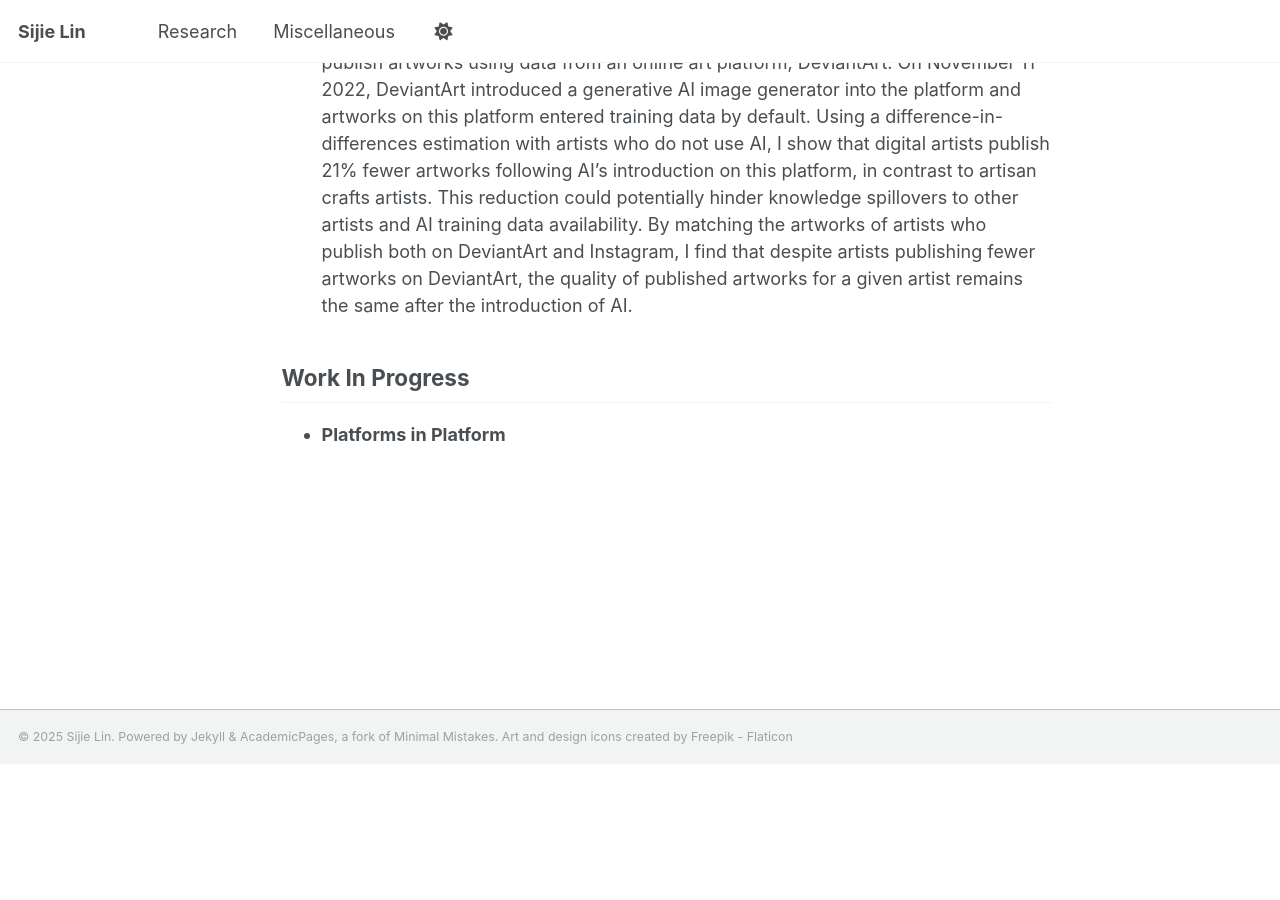
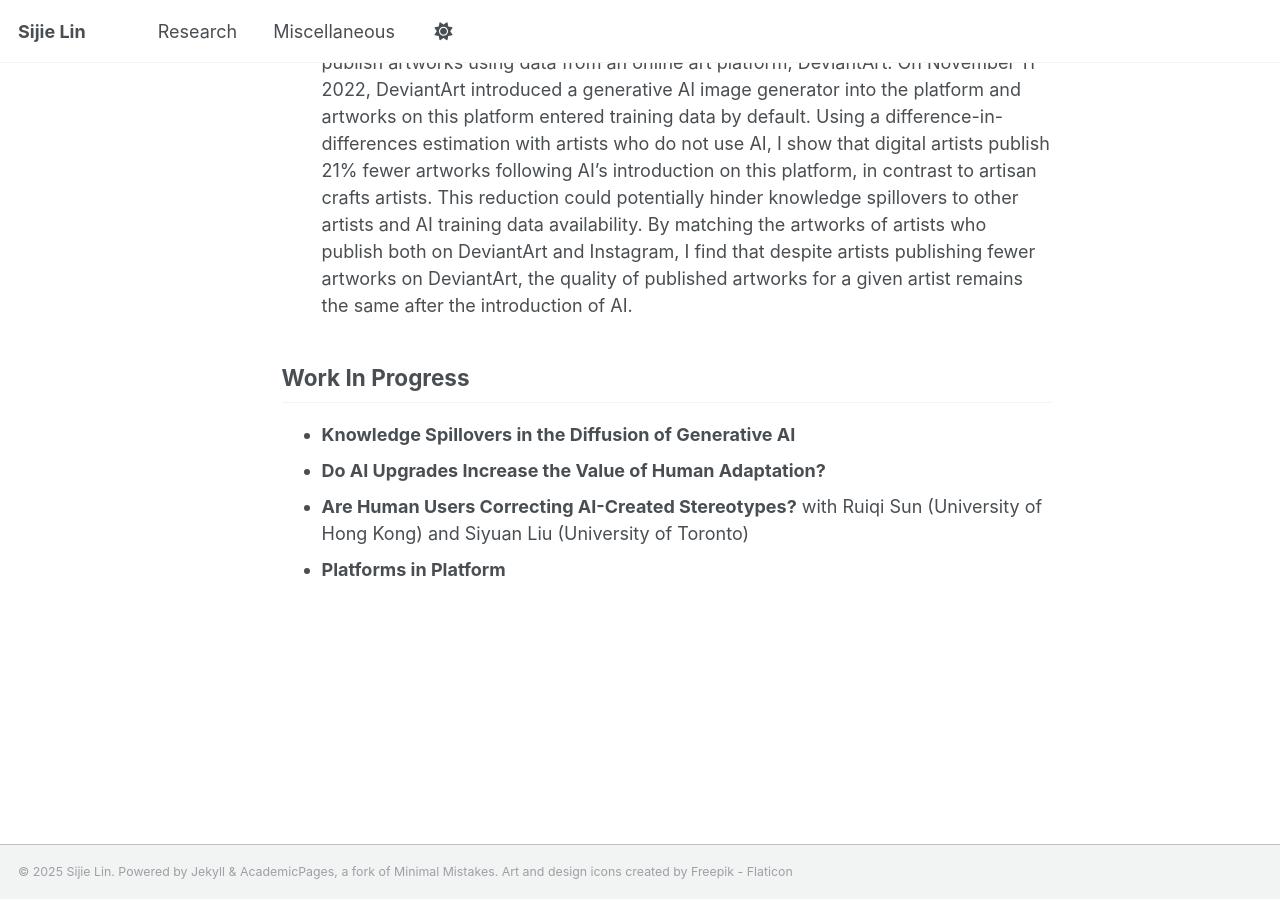
Before and after one commit to sijielin/sijielin.github.io, a Jekyll site: the page built from _pages/research.md, in a window 1280 px wide and 900 px high, scrolled down 974 px. Built offline with Jekyll 4.4.1, drawn with Linux system fonts in a browser that asks for light colours; before the commit the page ends 1739 px from its top, so only the background shows below that.

Commit message:
Update research.md

```diff
--- a/_pages/research.md
+++ b/_pages/research.md
@@ -18,4 +18,7 @@ author_profile: false
 
 ## Work In Progress
 
+- **Knowledge Spillovers in the Diffusion of Generative AI**
+- **Do AI Upgrades Increase the Value of Human Adaptation?**
+- **Are Human Users Correcting AI-Created Stereotypes?** with Ruiqi Sun (University of Hong Kong) and Siyuan Liu (University of Toronto)
 - **Platforms in Platform**
```
